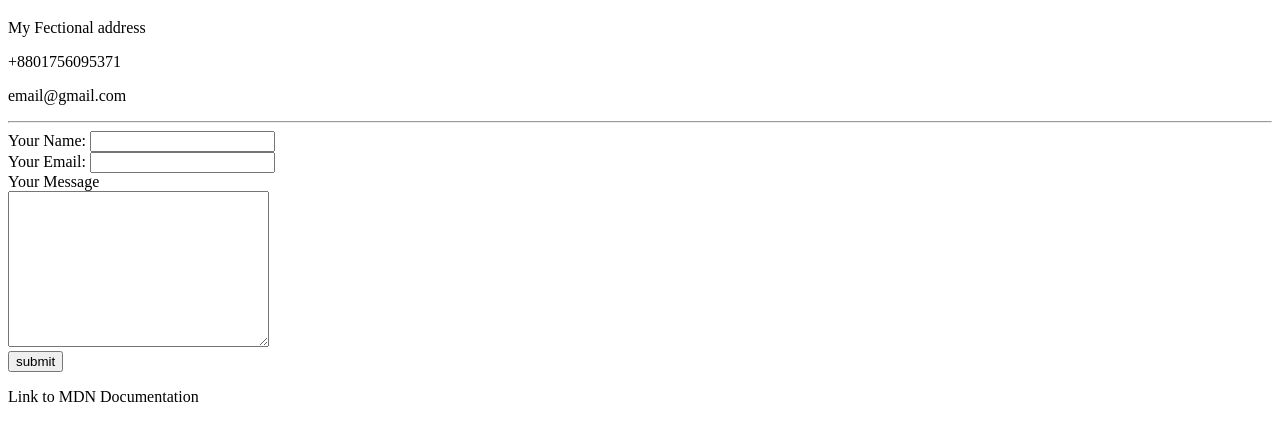
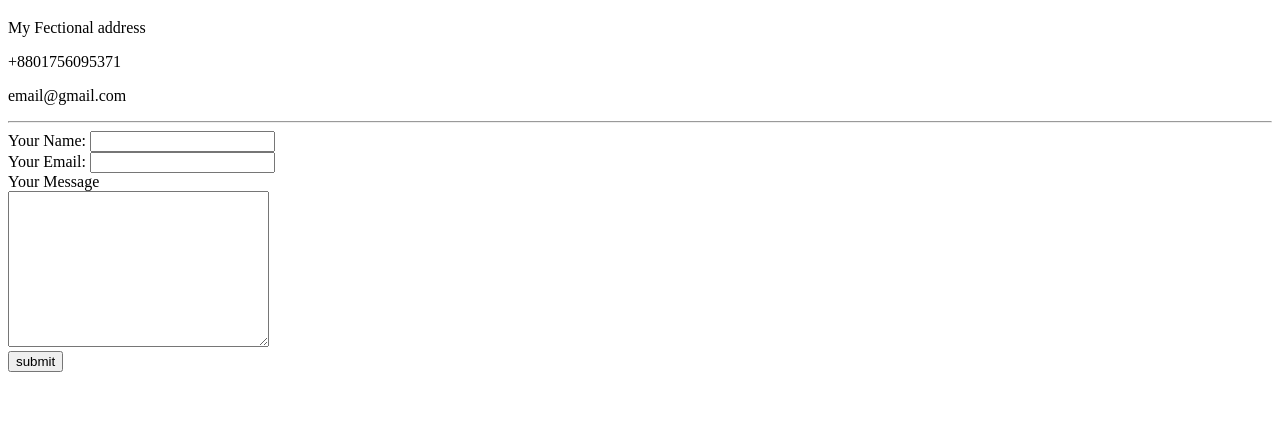
Before and after one commit to SaifullaTanim69/cv, a plain HTML site: page Technical-Form.html in a window 1280 px wide. Shown: the part 61-502 px from the top of the page. Drawn offline with Linux system fonts and the light colour scheme.

Commit message:
Update Technical-Form.html

```diff
--- a/Technical-Form.html
+++ b/Technical-Form.html
@@ -28,7 +28,6 @@
     </select>
 
   </form>
-  <p><a harf="https://developer.mozilla.org/en-US/">Link to MDN Documentation </a></p>
 </body>
 
 </html>
```
